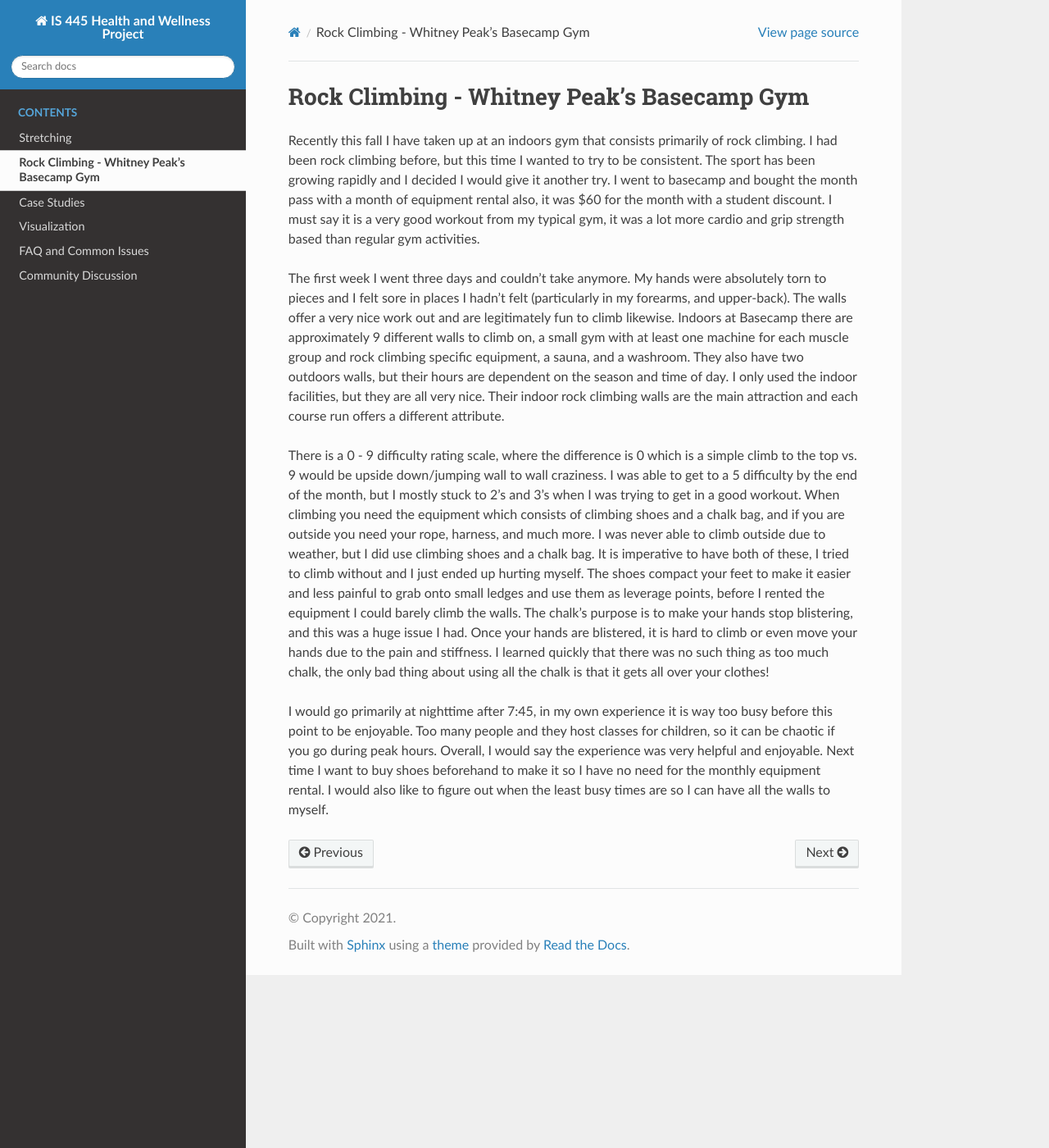
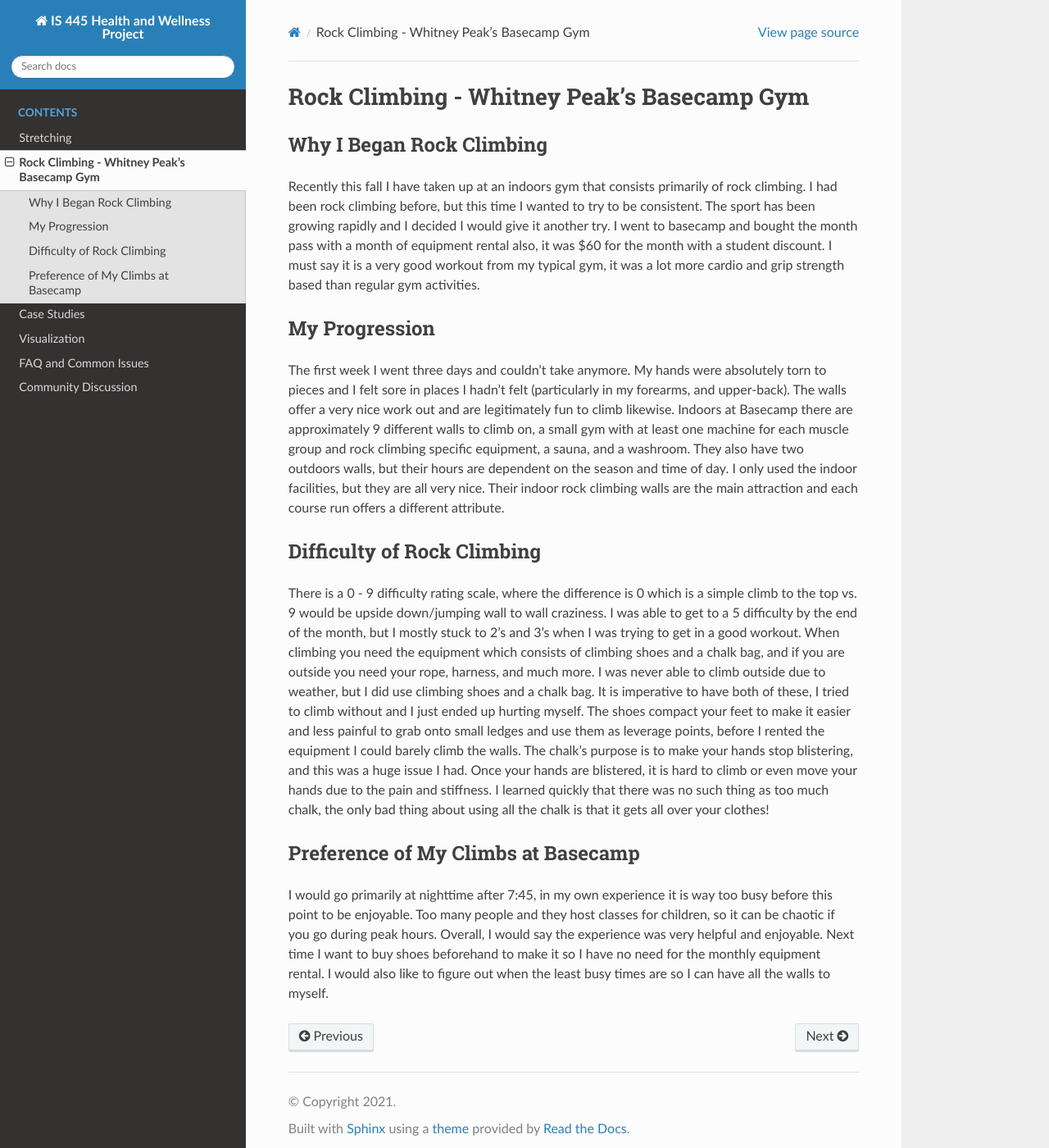
Before and after one commit to evanchinn/IS445Wiki, a Sphinx documentation site: the page built from UNR-WRF-FIRE-main/docs/source/input_files.rst, in a window 1280 px wide and 1400 px high. Shown: the whole window at 82% size. Built offline with Sphinx 7.4.7 and the Read the Docs theme 2.0.0, drawn with Linux system fonts in a browser that asks for light colours.

Commit message:
Update input_files.rst

```diff
--- a/UNR-WRF-FIRE-main/docs/source/input_files.rst
+++ b/UNR-WRF-FIRE-main/docs/source/input_files.rst
@@ -3,10 +3,22 @@
 Rock Climbing - Whitney Peak’s Basecamp Gym
 ============================================
 
+Why I Began Rock Climbing
+=========================
+
 Recently this fall I have taken up at an indoors gym that consists primarily of rock climbing. I had been rock climbing before, but this time I wanted to try to be consistent. The sport has been growing rapidly and I decided I would give it another try. I went to basecamp and bought the month pass with a month of equipment rental also, it was $60 for the month with a student discount. I must say it is a very good workout from my typical gym, it was a lot more cardio and grip strength based than regular gym activities.
+
+My Progression
+==============
 
 The first week I went three days and couldn’t take anymore. My hands were absolutely torn to pieces and I felt sore in places I hadn't felt (particularly in my forearms, and upper-back). The walls offer a very nice work out and are legitimately fun to climb likewise. Indoors at Basecamp there are approximately 9 different walls to climb on, a small gym with at least one machine for each muscle group and rock climbing specific equipment, a sauna, and a washroom. They also have two outdoors walls, but their hours are dependent on the season and time of day. I only used the indoor facilities, but they are all very nice. Their indoor rock climbing walls are the main attraction and each course run offers a different attribute.
 
+Difficulty of Rock Climbing
+===========================
+
 There is a 0 - 9 difficulty rating scale, where the difference is 0 which is a simple climb to the top vs. 9 would be upside down/jumping wall to wall craziness. I was able to get to a 5 difficulty by the end of the month, but I mostly stuck to 2’s and 3’s when I was trying to get in a good workout. When climbing you need the equipment which consists of climbing shoes and a chalk bag, and if you are outside you need your rope, harness, and much more. I was never able to climb outside due to weather, but I did use climbing shoes and a chalk bag. It is imperative to have both of these, I tried to climb without and I just ended up hurting myself. The shoes compact your feet to make it easier and less painful to grab onto small ledges and use them as leverage points, before I rented the equipment I could barely climb the walls. The chalk’s purpose is to make your hands stop blistering, and this was a huge issue I had. Once your hands are blistered, it is hard to climb or even move your hands due to the pain and stiffness. I learned quickly that there was no such thing as too much chalk, the only bad thing about using all the chalk is that it gets all over your clothes!
 
+Preference of My Climbs at Basecamp
+===================================
+
 I would go primarily at nighttime after 7:45, in my own experience it is way too busy before this point to be enjoyable. Too many people and they host classes for children, so it can be chaotic if you go during peak hours. Overall, I would say the experience was very helpful and enjoyable. Next time I want to buy shoes beforehand to make it so I have no need for the monthly equipment rental. I would also like to figure out when the least busy times are so I can have all the walls to myself.
```
